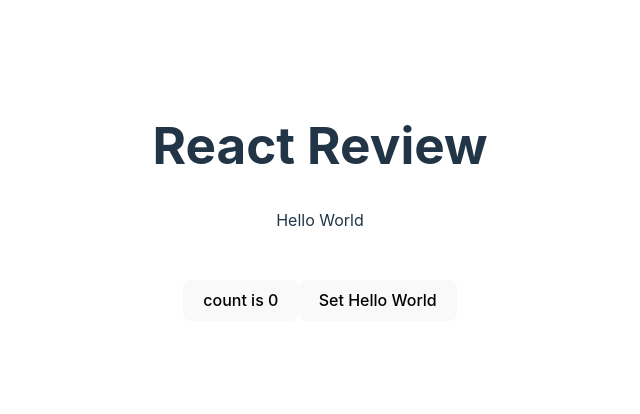
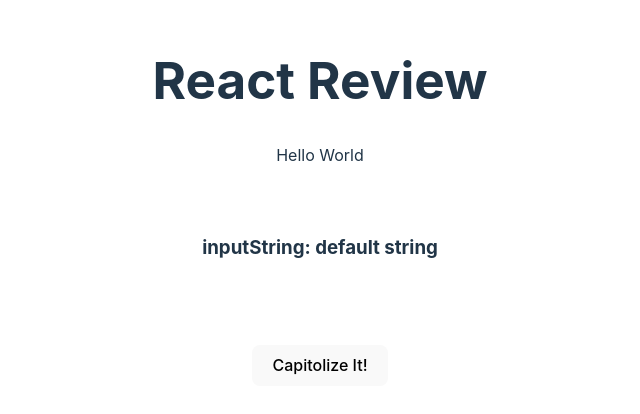
Before and after one commit to WDI-301/react-review-fall23, a React (Vite) app: page / in a window 1280 px wide. Shown: the part 182-596 px from the top of the page, without its empty margins (320-960 px from the left). Built offline with nearby package versions, Linux system fonts and the light colour scheme.

Commit message:
added psuedo code for capitolize function

```diff
--- a/package.json
+++ b/package.json
@@ -4,6 +4,7 @@
   "version": "0.0.0",
   "type": "module",
   "scripts": {
+    "start": "vite",
     "dev": "vite",
     "build": "vite build",
     "lint": "eslint . --ext js,jsx --report-unused-disable-directives --max-warnings 0",
--- a/src/App.jsx
+++ b/src/App.jsx
@@ -2,15 +2,19 @@
 import reactLogo from './assets/react.svg'
 import viteLogo from '/vite.svg'
 import './App.css'
+import { capitolize } from './components/StringFunctions'
+
 
 function App() {
   const [count, setCount] = useState(0)
   const [helloWorld, setHelloWorld] = useState('Hello World')
+  const [inputString, setInputString] = useState('default string')
 
   const setHelloWorldFunc = () => {
     // alert('setHelloWorldInput')
     setHelloWorld('Hello Coders')
   }
+
 
   return (
     <>
@@ -18,11 +22,16 @@
       <div>
         <p>{helloWorld}</p>
       </div>
+      <div className='card'>
+        <h3>inputString: {inputString}</h3>
+      </div>
       <div className="card">
-        <button onClick={() => setCount((count) => count + 1)}>
+        {/* <button onClick={() => setCount((count) => count + 1)}>
           count is {count}
         </button>
-        <button onClick={setHelloWorldFunc}>Set Hello World</button>
+        <button onClick={setHelloWorldFunc}>Set Hello World</button> */}
+      <button onClick={() => capitolize(inputString)}>Capitolize It!</button>
+
       </div>
     </>
   )
--- /dev/null
+++ b/src/components/StringFunctions.jsx
@@ -0,0 +1,7 @@
+export const capitolize = (inputString) => {
+    // function to capitolize a string of words
+    // get the first character of each word and make it capitol
+    // you can assume each word is separated by a single space - ' '
+
+    // Default String
+}
```
